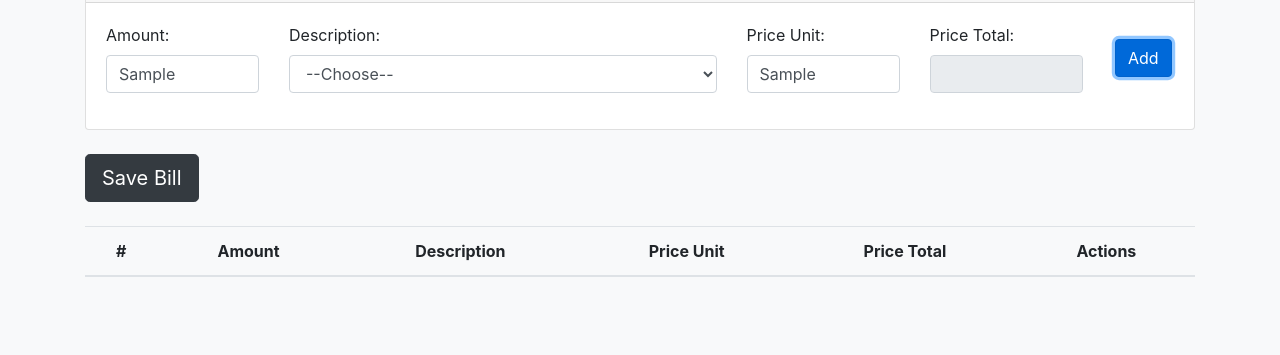
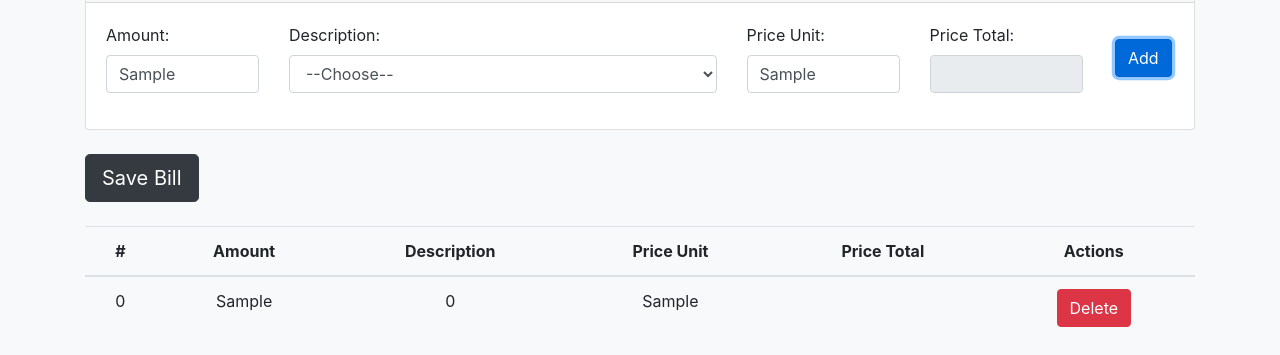
Before and after one commit to brayanesteves/billing-javascript, a plain HTML site: page bill-localstorage-javascript/index.html in a window 1280 px wide. Both pictures are taken after typing "Sample", "Sample" into the empty fields and a click on the button "Add". Shown: the part 477-832 px from the top of the page. Before the commit the page ends 800 px from the top, so only its background shows below. Drawn offline with nearby package versions, Linux system fonts and the light colour scheme.

Commit message:
Function 'redrawTable' [22/09/2023]

```diff
--- a/bill-localstorage-javascript/index.html
+++ b/bill-localstorage-javascript/index.html
@@ -120,6 +120,8 @@
                             <th>Actions</th>
                         </tr>
                     </thead>
+
+                    <tbody id="bodyTable"></tbody>
                 </table>
 
             </div>
--- a/bill-localstorage-javascript/src/assets/js/main.js
+++ b/bill-localstorage-javascript/src/assets/js/main.js
@@ -6,7 +6,32 @@ const priceUnit         = document.getElementById("priceUnit");
 const priceTotal        = document.getElementById("priceTotal");
 const add               = document.getElementById("add");
 
+const bodyTable         = document.getElementById("bodyTable");
+
 let arrayDetail = [];
+
+const redrawTable = () => {
+
+    bodyTable.innerHTML = "";
+
+    arrayDetail.forEach((detail, index) => {
+        let row = document.createElement("tr");
+        row.innerHTML = `
+            <td>${index}</td>
+            <td>${detail.amount}</td>
+            <td>${detail.selectDescription}</td>
+            <td>${detail.priceUnit}</td>
+            <td>${detail.priceTotal}</td>
+        `;
+        let tdButtonDelete     = document.createElement("td");
+        let buttonDelete       = document.createElement("button");
+        buttonDelete.classList.add("btn", "btn-danger");
+        buttonDelete.innerText = "Delete";
+        tdButtonDelete.appendChild(buttonDelete);
+        row.appendChild(tdButtonDelete);
+        bodyTable.appendChild(row);
+    });
+};
 
 formDetail.onsubmit = (e) => {
     e.preventDefault();
@@ -18,7 +43,8 @@ formDetail.onsubmit = (e) => {
         priceUnit:priceUnit.value,
         priceTotal:priceTotal.value,
     };
-    console.log(objectDetail);
+    //console.log(objectDetail);
     arrayDetail.push(objectDetail);
+    redrawTable();
 
 }
```
